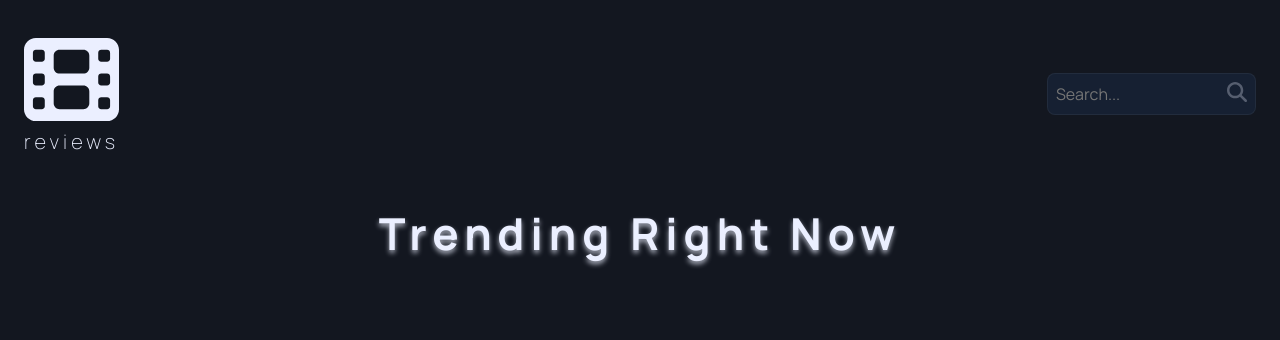
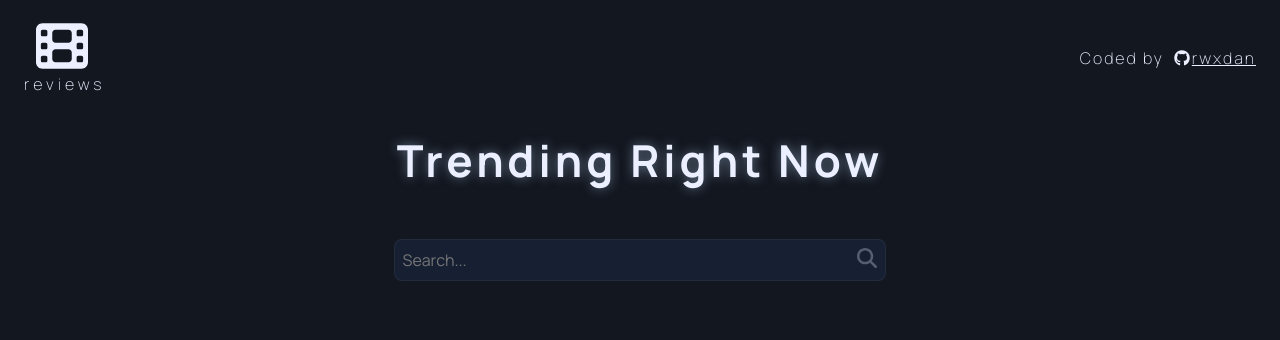
Before and after one commit to rwxdan/movies-rate-site, a website: page index.html in a window 1280 px wide. Drawn offline with Linux system fonts and the light colour scheme; no server answers.

Commit message:
Move search bar down the h1 Add self atribution Reduce thumbnails opacity on hover Switch box-shadow technique for the details

```diff
--- a/index.html
+++ b/index.html
@@ -29,6 +29,15 @@
         <a id="home" class="logo" href="#"
           ><img src="./assets/images/logo.svg" alt="" />reviews
         </a>
+        <p class="atribution">
+          Coded by&nbsp;
+          <a href="https://github.com/rwxdan">
+            <i class="fa-brands fa-github"></i>rwxdan</a
+          >
+        </p>
+      </nav>
+      <article>
+        <h1 id="title"></h1>
         <form role="search" id="form">
           <input
             class="search"
@@ -39,9 +48,6 @@
             placeholder="Search..."
           />
         </form>
-      </nav>
-      <article>
-        <h1 id="title"></h1>
         <section id="content">
           <div class="site-grid">
             <div class="site-column"></div>
```
Also changed, not shown: dist/main.css.
